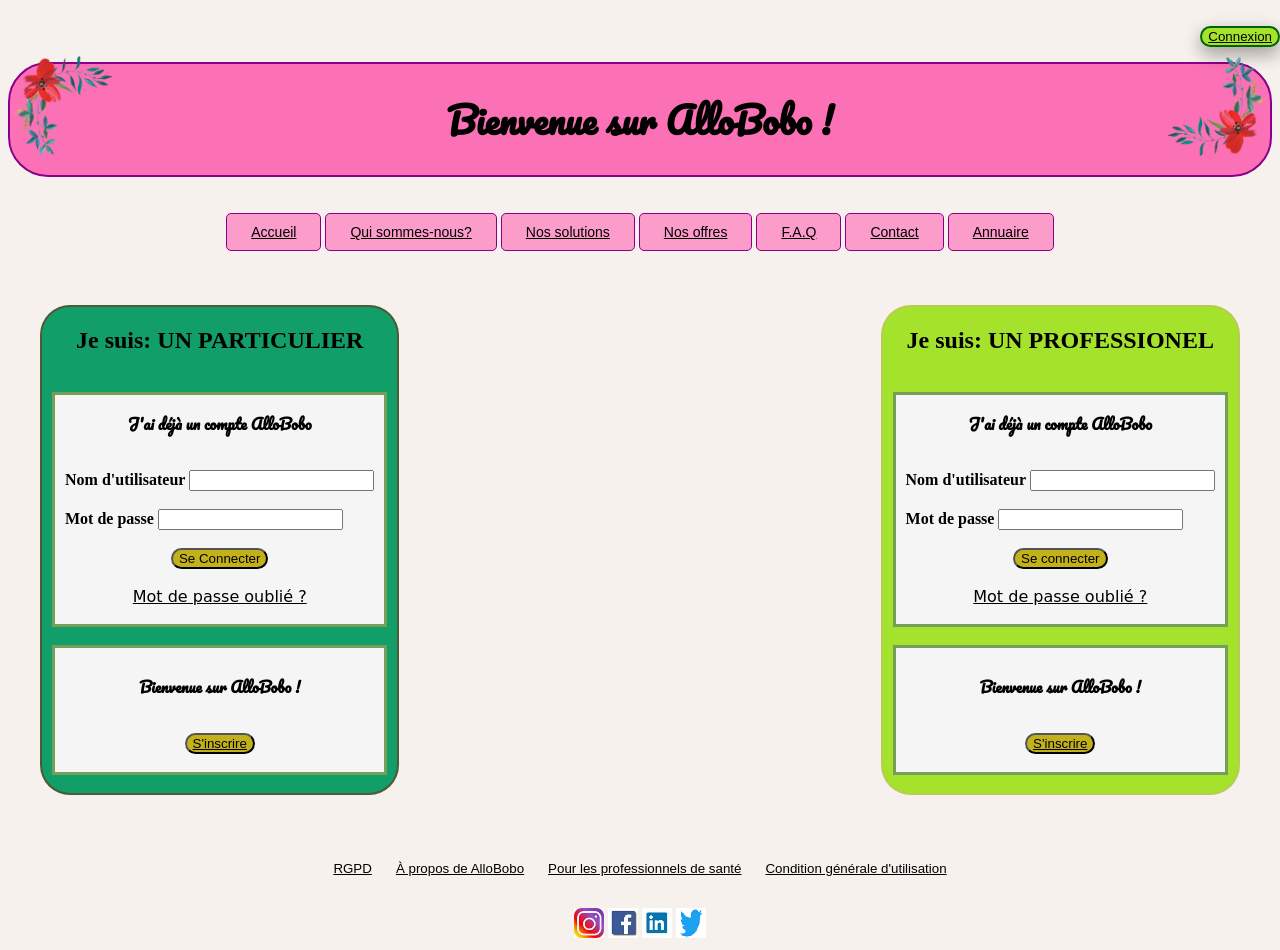
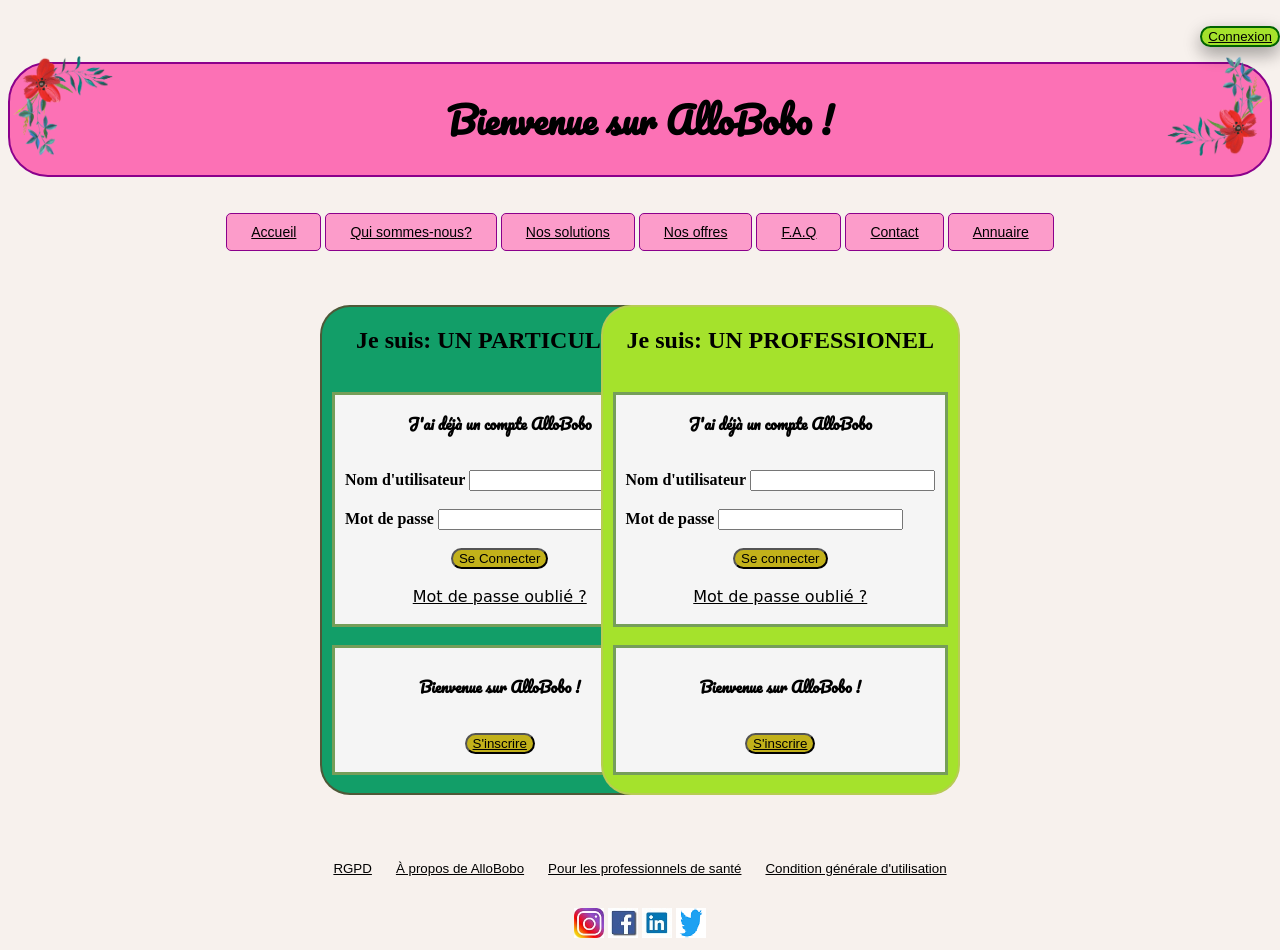
Before and after one commit to LaCoolClass-INTI/AlloBoBo, a Flask app: page /Connexion in a window 1280 px wide. Run offline with Flask 2, Linux system fonts and the light colour scheme.

Commit message:
small change

```diff
--- a/application/static/main.css
+++ b/application/static/main.css
@@ -56,7 +56,7 @@ img { width : 100px; height : 100px; }
   border-width: 2px;
   float:left;
   position: absolute;
-  left:40px;
+  left:25%;
 }
 .box3-1 {
   padding-left: 10px;
@@ -84,7 +84,7 @@ img { width : 100px; height : 100px; }
   border-width: 2px;
   float: right;
   position: absolute;
-  right: 40px;
+  right: 25%;
 }
 .box2-1 {
   padding-left: 10px;
```
